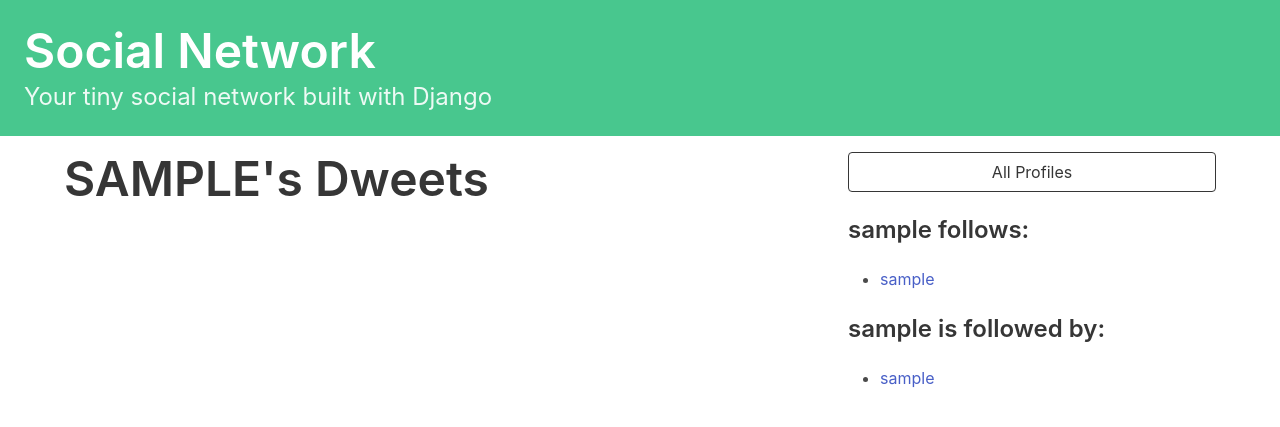
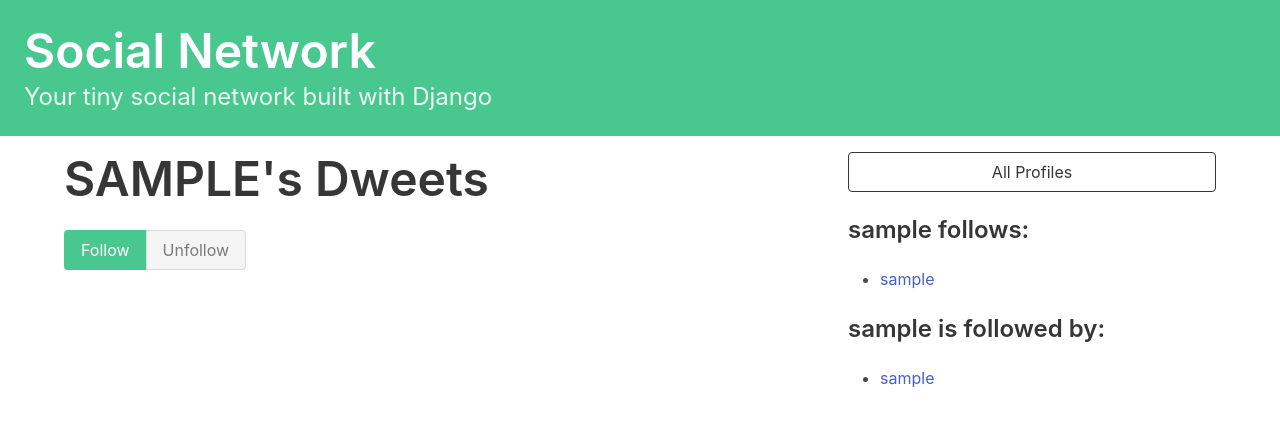
Before and after one commit to ricardovezetiv/social-network, a Django app: template social_app/templates/social_app/partials/profile.html in a window 1280 px wide. Shown: the top 427 px of the page. Run offline with Django 4.2, Linux system fonts and the light colour scheme; the template is opened without the code that fills it: values that come from a table or form of the project are taken from there, others are empty; tables that the repository leaves empty hold one stand-in row (values such as "Sample post").

Commit message:
Criada a rotina de 'Follow' and 'Unfollow' para outros perfis.

```diff
--- a/social_app/templates/social_app/partials/profile.html
+++ b/social_app/templates/social_app/partials/profile.html
@@ -8,6 +8,22 @@
             {{profile.user.username|upper}}'s Dweets
         </h1>
     </div>
+    <form method="post">
+        {% csrf_token %}
+        <div class="buttons has-addons">
+            {% if profile in user.profile.follows.all %}
+                <button class="button is-success is-static">Follow</button>
+                <button class="button is-danger" name="follow" value="unfollow">
+                    Unfollow
+                </button>
+            {% else %}
+                <button class="button is-success" name="follow" value="follow">
+                    Follow
+                </button>
+                <button class="button is-danger is-static">Unfollow</button>
+            {% endif %}
+        </div>
+    </form>
 </div>
 
 <div class="column is-one-third">
```
Also changed, not shown: social_app/views.py (+16 -0 lines).
